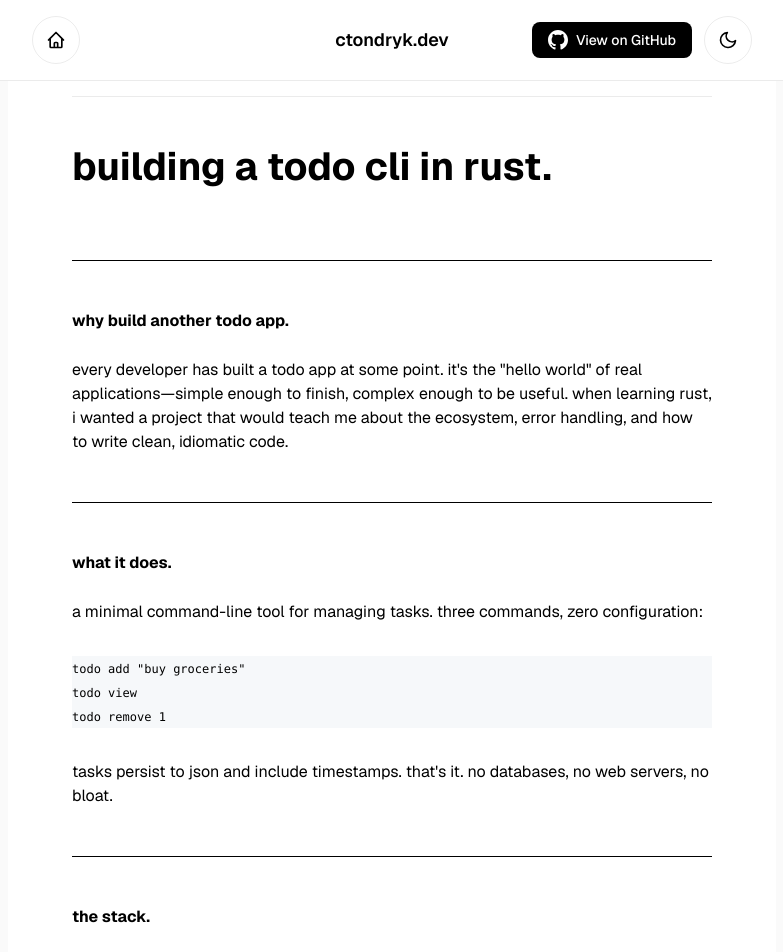
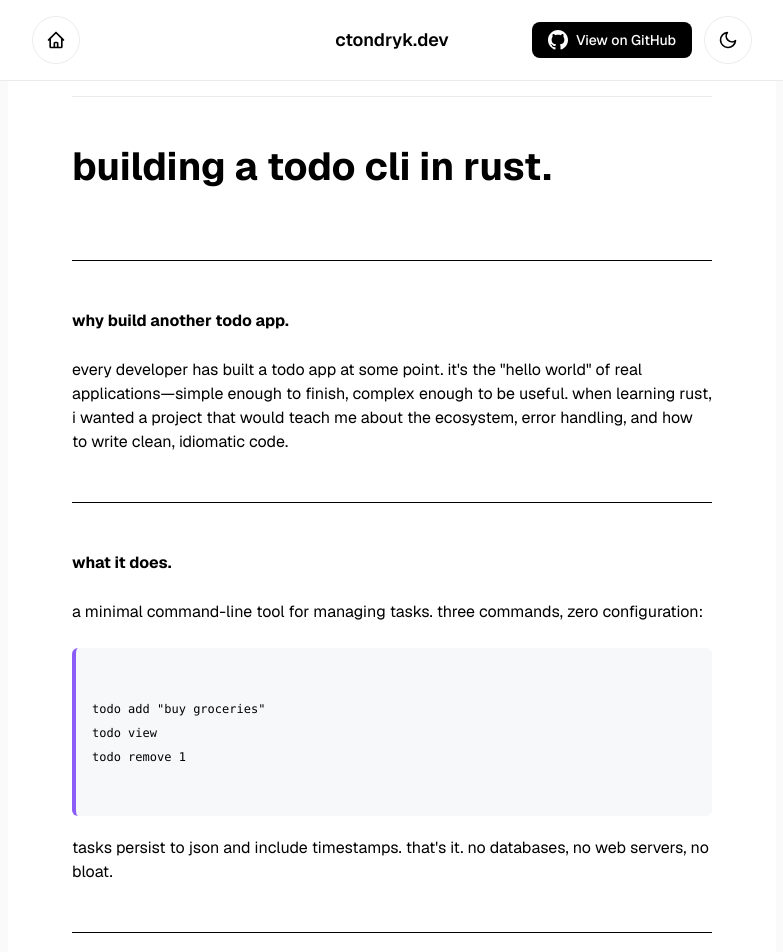
Before and after one commit to conradtondryk/website-0, a Next.js app: page /blog/todo-project in a window 1280 px wide. Shown: the top 952 px of the page, without its empty margins (248-1031 px from the left). Built offline with nearby package versions, Linux system fonts and the light colour scheme.

Commit message:
fix blog format

```diff
--- a/app/blog/todo-project/blog-styles.css
+++ b/app/blog/todo-project/blog-styles.css
@@ -28,7 +28,53 @@
 
 .dark .blog-content div[style*="background-color"] {
   background-color: #161b22 !important;
-  border-left-color: #30363d !important;
+}
+
+/* Code block variants with colored borders */
+.code-block {
+  background-color: #f6f8fa;
+  padding: 16px;
+  border-radius: 6px;
+  margin: 20px 0;
+  max-width: 100%;
+  overflow-x: auto;
+  box-sizing: border-box;
+}
+
+.dark .code-block {
+  background-color: #161b22;
+}
+
+.code-block-purple {
+  border-left: 4px solid #8b5cf6;
+}
+
+.dark .code-block-purple {
+  border-left-color: #a78bfa;
+}
+
+.code-block-blue {
+  border-left: 4px solid #0366d6;
+}
+
+.dark .code-block-blue {
+  border-left-color: #3b82f6;
+}
+
+.code-block-green {
+  border-left: 4px solid #22863a;
+}
+
+.dark .code-block-green {
+  border-left-color: #10b981;
+}
+
+.code-block-red {
+  border-left: 4px solid #d73a49;
+}
+
+.dark .code-block-red {
+  border-left-color: #ef4444;
 }
 
 .blog-content h2 {
```
Also changed, not shown: app/blog/todo-project/blog_post.md (+7 -3 lines).
